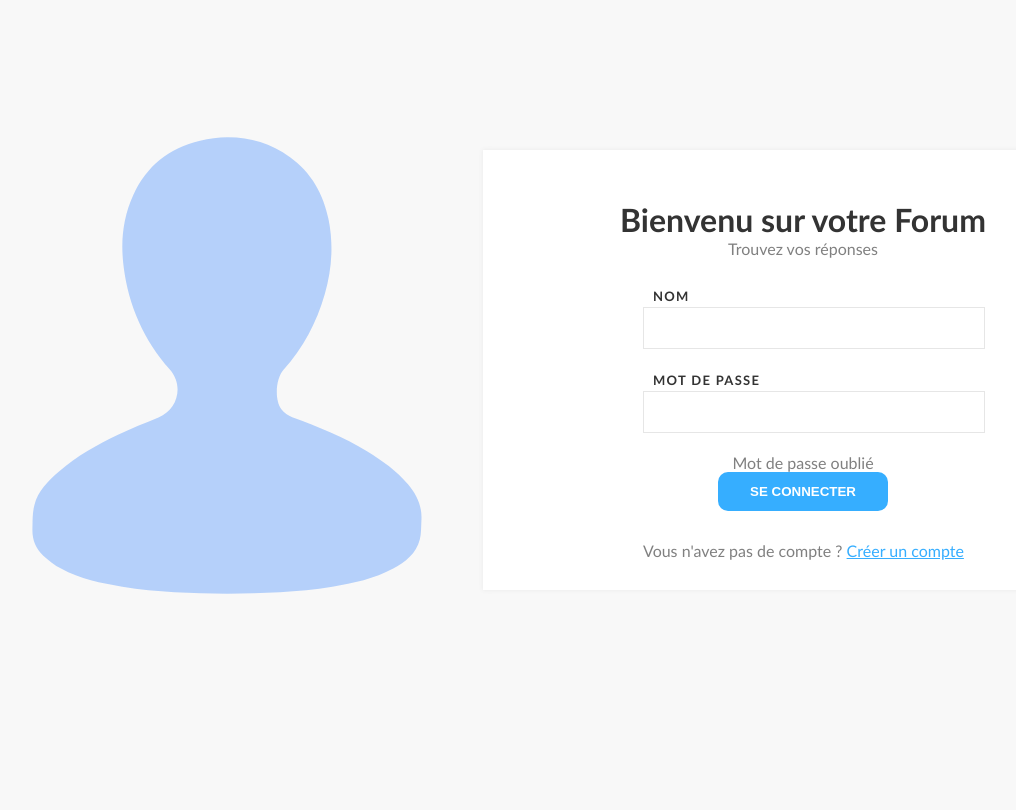
After one commit to pascal15/forum-L1, a PHP site: page / in a window 1280 px wide. The commit adds this page. Shown: the whole page, without its empty margins (29-1045 px from the left). Run offline with PHP 8.4, Linux system fonts and the light colour scheme.

Commit message:
le front ft le back

```diff
--- /dev/null
+++ b/css/style.css
@@ -0,0 +1,143 @@
+/*---color_classes--Start---*/
+.gray-1{
+    color: gray;
+}
+
+/*---color_classes--End---*/
+.d-ib{
+    display: inline-block;
+}
+*{
+    margin: 0;
+}
+body{
+    font-family: Calibri;
+    color: rgb(51, 51, 51);
+}
+.main-side button{
+   margin: auto;
+   display: block;
+   cursor: pointer;
+}
+.small-title{
+    color: gray;
+    text-align: center;
+}
+a.small-title{
+    text-decoration: none;
+    display: block;
+}
+a.small-title:hover{
+    color: rgb(160, 160, 160);
+}
+.main-side, .main-side-auto{
+    width: 50%;
+    padding-top: 50px;
+    box-shadow: 0px 0px 5px #e9e9e9;
+    background: white;
+}
+.main-side-auto{
+    margin: auto;
+    padding-bottom: 20px;
+}
+.main-side h1, .main-side-auto h1{
+    text-align: center;
+}
+label{
+    text-transform: uppercase;
+    font-weight: bolder;
+    font-size: small;
+    letter-spacing: 0.1em;
+    display: block;
+    margin:3px 10px;
+}
+input{
+    height: 30px;
+    width:100%;
+    border-radius: 0px;
+    border:1px solid rgb(230, 230, 230);
+    margin-bottom: 20px;
+    padding: 5px 10px;
+    font-size: 1em;
+    color: gray;
+    transition: all 0.2s ease;
+}
+input:focus{
+    border-left: 4px solid #36aeff;
+}
+.form{
+    margin: auto;
+    width: 50%;
+    margin-top: 30px;
+}
+.btn-1{
+    color: white;
+    background: #36aeff;
+    padding: 10px 30px;
+    border-color: transparent;
+    border-radius: 10px;
+    font-weight: bold;
+    text-transform: uppercase;
+    initial-letter: 0.2em;
+    margin: 15px auto;
+    transition: background 0.3s ease-out;
+}
+.btn-1:hover{
+    color: white;
+    background: #116ca8;
+}
+.link-1{
+    color: #36aeff;
+}
+.form span{
+    display: block;
+    width: max-content;
+    margin: 30px auto;
+}
+.left-side, .main-side{
+    display: inline-block;
+    vertical-align: middle;
+}
+.left-side{
+    width: 40%;
+}
+.welcome{
+    height: 90%;
+    text-align: center;
+}
+@keyframes slide{
+    from{top: 25%; opacity: 0; font-size: 3em;}
+    to{top: 35%; opacity: 1; font-size: 6em;}
+}
+@keyframes agite{
+    0%{top: 45%}
+    10%{top: 46%}
+    20%{top: 47%}
+    30%{top: 45%}
+    50%{top: 43%}
+    75%{top: 44%}
+    100%{top: 45%}
+}
+.welcome-text{
+    font-size: 6em;
+    color: #36aeff;
+    font-weight: lighter;
+    font-family: Rowland;
+    animation-name: slide;
+    animation-direction: alternate;
+    animation-duration: 1s;
+    animation-timing-function: ease;
+    position: relative;
+    top: 35%;
+}
+.welcome-btn{
+    position: absolute;
+    top: 45%;
+    left: 45%;
+    animation-name: agite;
+    animation-delay: 2s;
+    animation-duration: 2s;
+    animation-timing-function: ease;
+    animation-iteration-count: infinite;
+
+}
--- /dev/null
+++ b/index.php
@@ -0,0 +1,87 @@
+<!DOCTYPE html>
+<html lang="en">
+<head>
+    <meta charset="UTF-8">
+    <meta name="viewport" content="width=device-width, initial-scale=1.0">
+    <meta http-equiv="X-UA-Compatible" content="ie=edge">
+    <title>L1Forum - Connexion</title>
+    <link rel="stylesheet" href="css/style.css">
+</head>
+<style>
+    body, html{
+        height: 100%;
+    }
+    body{
+        background: #f8f8f8;
+    }
+    .bloc-page{
+        height:90%;
+       display: flex;
+       align-items: center;
+        margin: 10px 0px;
+    }
+    #Calque_1{
+        color: red;
+    }
+    svg{
+        width: 80%;
+        display: block;
+        margin: auto;
+    }
+</style>
+<body>
+    <div class="bloc-page">
+        <div class="left-side">
+                <svg version="1.1" id="Calque_1" xmlns="http://www.w3.org/2000/svg" xmlns:xlink="http://www.w3.org/1999/xlink" x="0px" y="0px"
+                viewBox="0 0 358 429" style="enable-background:new 0 0 358 429;" xml:space="preserve">
+           <style type="text/css">
+               .st0{fill:rgba(7, 101, 253, 0.274);}
+           </style>
+           <g id="XMLID_1_">
+               <g>
+                   <path class="st0" d="M337.4,314c7.7,9.1,12.5,19.4,11.7,31.6c-0.3,5.6-0.1,11.4-1.4,16.8c-3.1,12.4-12.6,19.6-23.2,25.3
+                       c-16.6,8.9-34.8,12.9-53.2,15.9c-30.4,5-61.1,5.6-91.8,6.1c-30.7-0.4-61.4-1.1-91.8-6.1c-18.5-3-36.9-6.8-53.6-15.9
+                       c-5.6-3-10.8-7-15.5-11.3c-6.5-6-9.7-14-9.5-23c0.2-6.9-0.1-14,1.6-20.7c3.1-12.8,12.3-21.7,21.9-30c15.4-13.4,33-23.2,51.3-31.9
+                       c11.6-5.5,23.5-10.3,35.4-15.1c17.1-6.9,22.2-28.1,9.9-42c-22.9-25.8-36.1-56-40.4-90.1c-2.7-21.4-0.7-42.4,8.4-62.3
+                       c11.6-25.4,31.3-41.3,58.4-47.6c28.2-6.5,54.8-2.6,78.7,14.4c18.6,13.3,29,32.1,33.6,54.2c4.5,22.2,2.9,44.1-3.3,65.7
+                       c-7.1,24.7-18.8,46.9-36,66c-6.8,7.6-8.1,26.2-1.9,34.4c2.3,3,6,5.7,9.5,7c22.7,8.3,45,17.3,65.7,29.9
+                       C315.1,293.4,327.4,302.2,337.4,314z"/>
+               </g>
+               <g>
+               </g>
+           </g>
+           <g>
+           </g>
+           <g>
+           </g>
+           <g>
+           </g>
+           <g>
+           </g>
+           <g>
+           </g>
+           </svg>
+
+        </div>
+        <div class="main-side">
+            <h1>Bienvenu sur votre Forum</h1>
+            <p class="small-title">Trouvez vos réponses</p>
+            <div class="form">
+                <form action="">
+                    <label for="">Nom</label>
+                    <input type="text">
+                    <label for="">Mot de passe</label>
+                    <input type="password">
+                </form>
+                <a href="#" class="small-title">Mot de passe oublié</a>
+                <button class="btn-1">Se connecter</button>
+                <span>
+                        <p class="gray-1 d-ib">Vous n'avez pas de compte ?</p>
+                        <a href="new_account.html" class="link-1">Créer un compte</a>
+                </span>
+            </div>
+
+        </div>
+    </div>
+</body>
+</html>
--- a/src/code.php
+++ b/src/code.php
@@ -3,6 +3,6 @@
  function generate(){
     $valide=rand(1000,9999);
     $code="L1AB".$valide;
-    echo $code;
+    return $code;
  }
  generate();
```
Also changed, not shown: compte.php (added, +46 -0 lines), main.php (added, +45 -0 lines), src/authentification .php (+14 -12 lines), welcome.php (added, +25 -0 lines).
